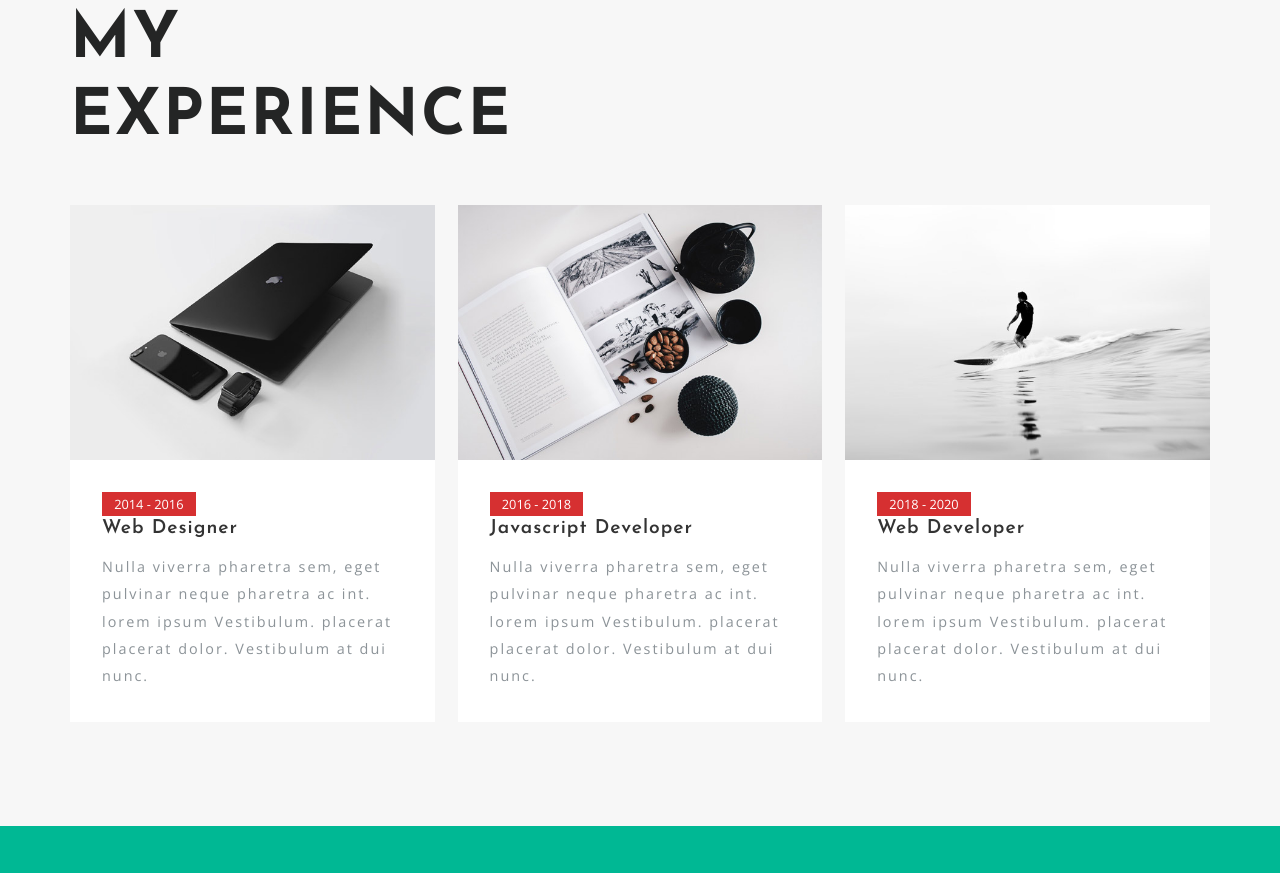
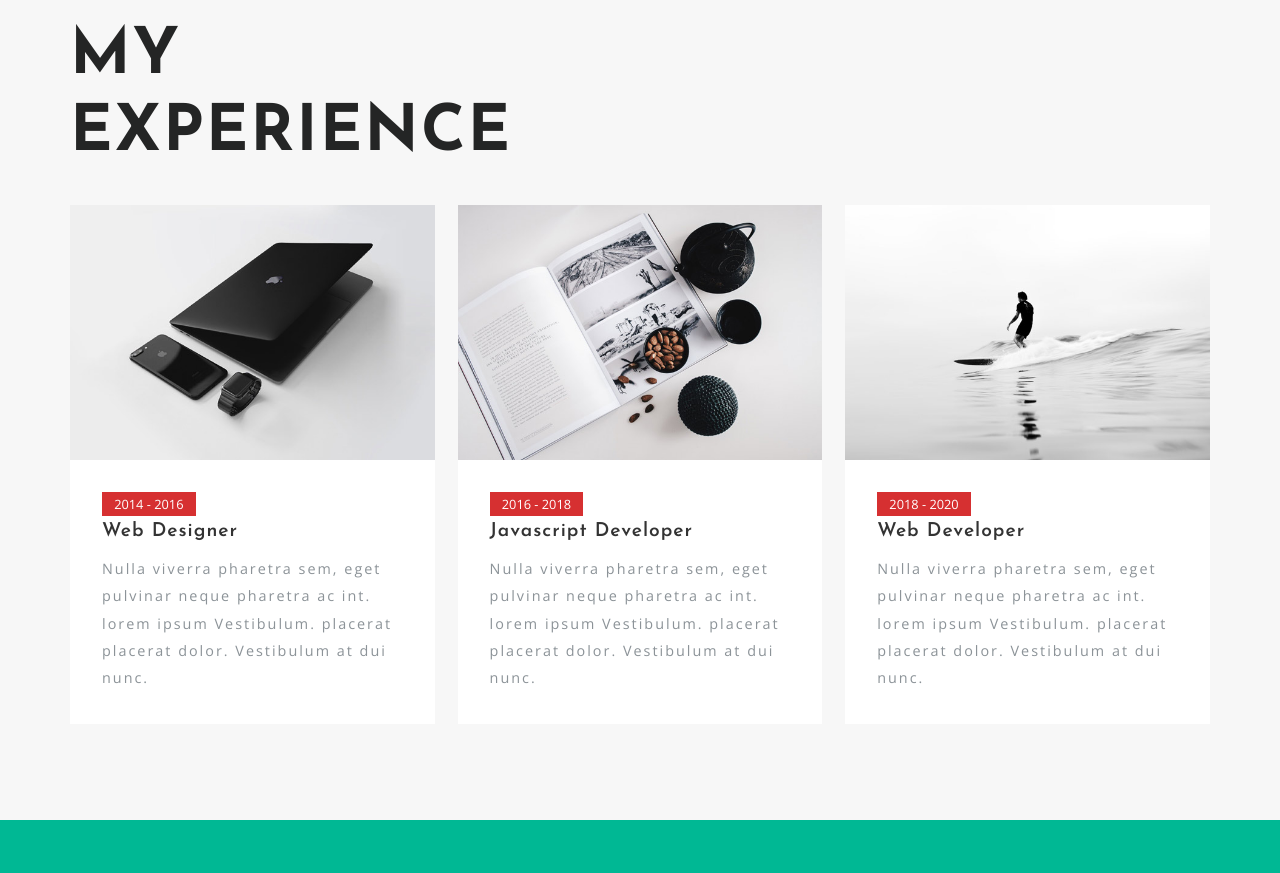
Before and after one commit to AvniSen/homepage2, a website: page index.html in a window 1280 px wide. Shown: the part 2467-3340 px from the top of the page. Drawn offline with nearby package versions, Linux system fonts and the light colour scheme.

Commit message:
Fix experience

```diff
--- a/scss/pages/experience.scss
+++ b/scss/pages/experience.scss
@@ -1,37 +1,38 @@
 .Experience {
   background-color: $bgcolor-experience;
 
-  padding-top: 5em;
-  padding-bottom: 5em;
+  padding-top: 6em;
+  padding-bottom: 6em;
 
   &-details {
     display: flex;
     flex-direction: column;
     flex-wrap: wrap;
     justify-content: space-between;
-    margin-top: 3em;
+
+    margin-top: 2em;
 
     @include mq("desktop") {
       flex-direction: row;
     }
 
     &-item {
+      margin-bottom: 1.2em;
+
+      @include mq() {
+        margin-bottom: 1.5em;
+      }
+
       @include mq("desktop") {
         max-width: 32%;
         margin-bottom: 0;
       }
-
-      @include mq() {
-        margin-bottom: 1.5em;
-      }
-      margin-bottom: 1.2em;
 
       box-sizing: border-box;
 
       &-photo {
         img {
           vertical-align: middle;
-          border-style: none;
           width: 100%;
         }
       }
@@ -48,18 +49,14 @@
         }
 
         h4 {
-          color: $color-h4;
           font-size: 1.2em;
-          font-weight: 600;
-          margin-top: 0.1em;
-          margin-bottom: 0.7em;
+          margin-top: 0.3em;
+          margin-bottom: 0.6em;
         }
 
         p {
-          color: $color-p;
           line-height: 1.9em;
           letter-spacing: 2px;
-          font-size: 0.9em;
         }
       }
     }
```
Also changed, not shown: css/main.css, 1 other file.
